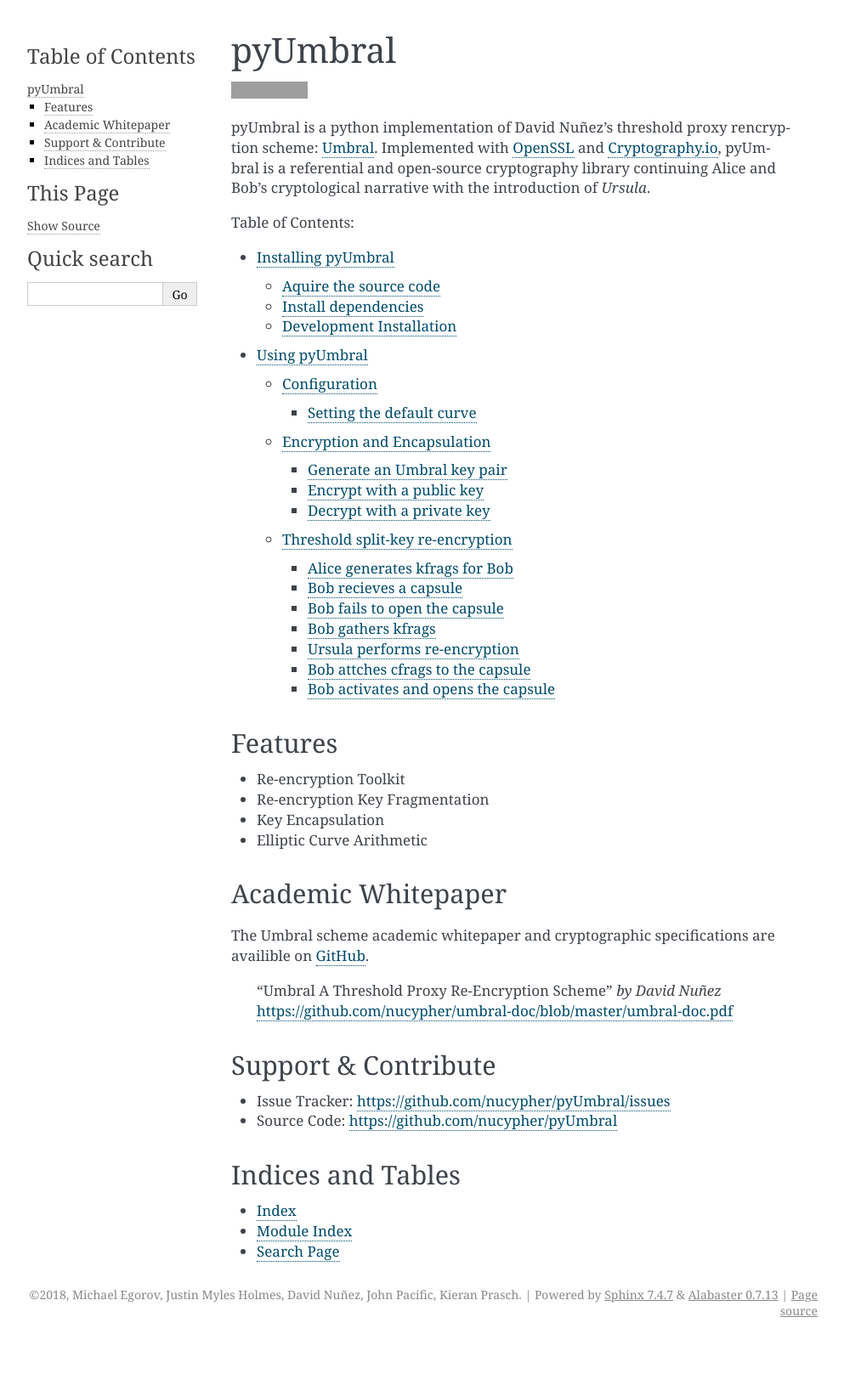
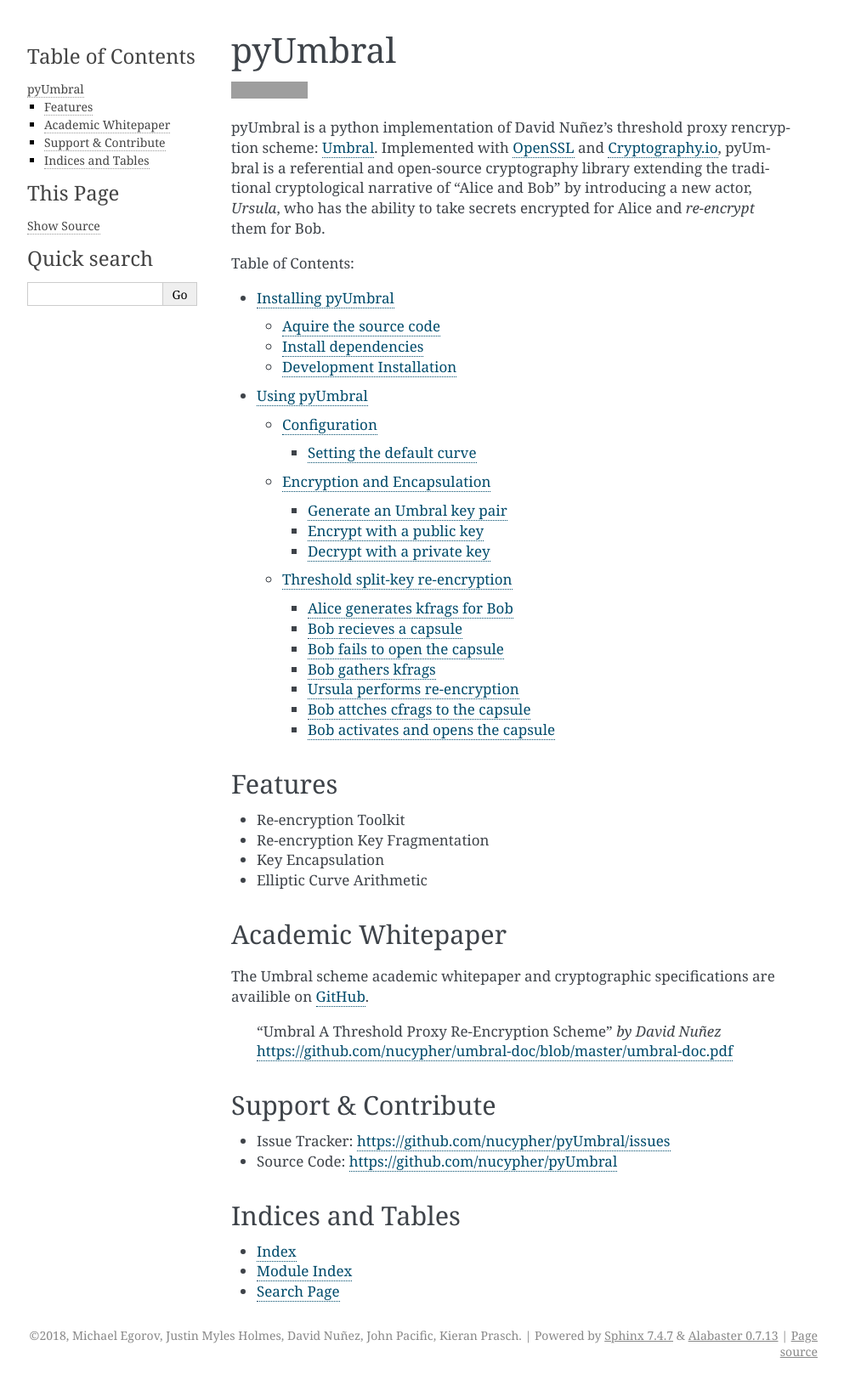
Before and after one commit to nucypher/pyUmbral, a Sphinx documentation site: the page built from docs/source/index.rst, in a window 1280 px wide. Shown: the whole page at 85% size, without its empty margins (148-1141 px from the left). Built offline with Sphinx 7.4.7, drawn with Linux system fonts in a browser that asks for light colours; before the commit the page ends 1582 px from its top, so only the background shows below that; grey boxes are pictures that could not be loaded.

Commit message:
Cryptology clarification.

```diff
--- a/docs/source/index.rst
+++ b/docs/source/index.rst
@@ -10,7 +10,8 @@
 
 pyUmbral is a python implementation of David Nuñez's threshold proxy rencryption scheme: Umbral_.
 Implemented with OpenSSL_ and Cryptography.io_, pyUmbral is a referential and open-source cryptography library
-continuing Alice and Bob's cryptological narrative with the introduction of *Ursula*.
+extending the traditional cryptological narrative of "Alice and Bob" by introducing a new actor,
+*Ursula*, who has the ability to take secrets encrypted for Alice and *re-encrypt* them for Bob.
 
 .. _Umbral: https://github.com/nucypher/umbral-doc/blob/master/umbral-doc.pdf
 .. _Cryptography.io: https://cryptography.io/en/latest/
```
